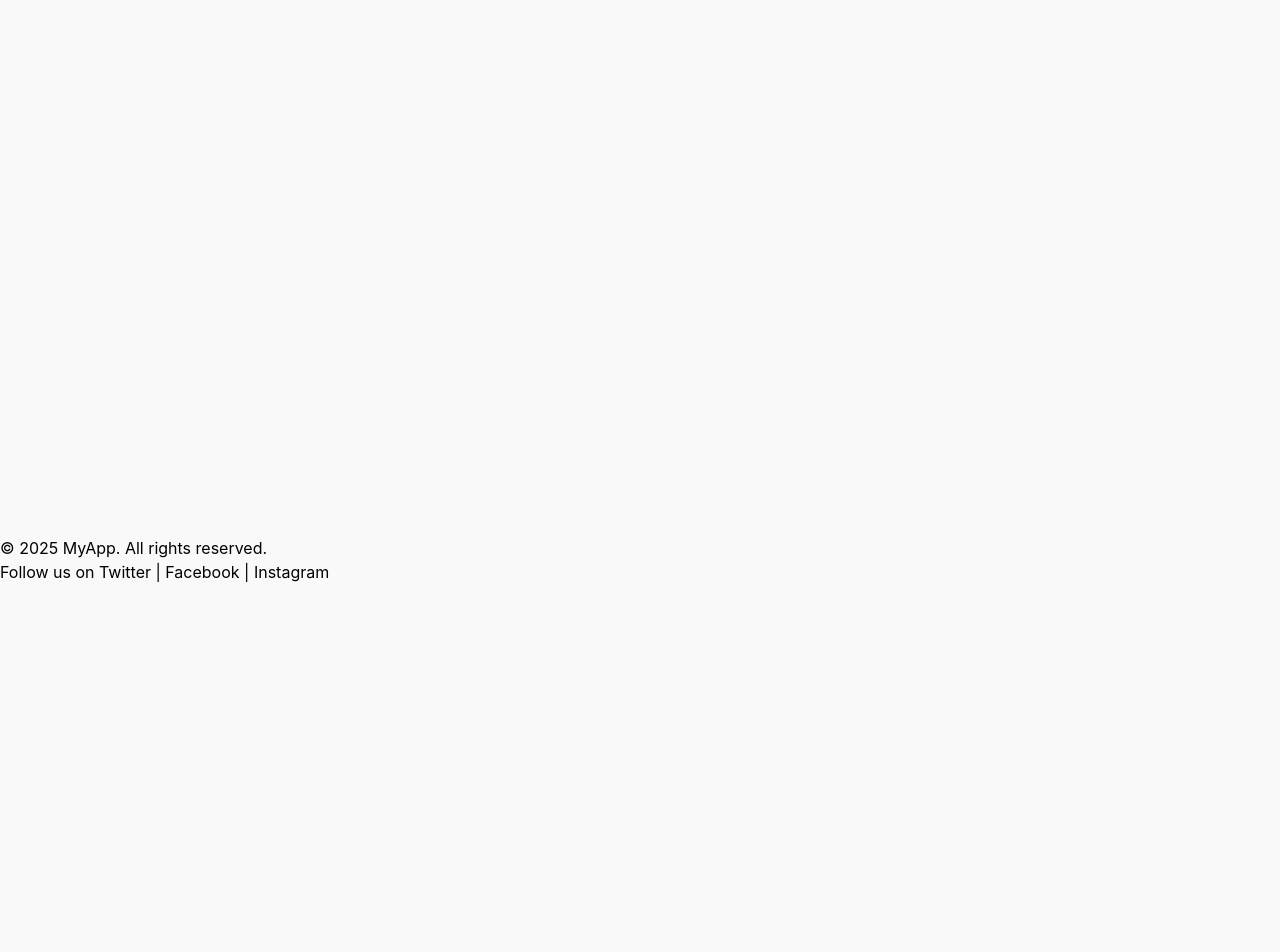
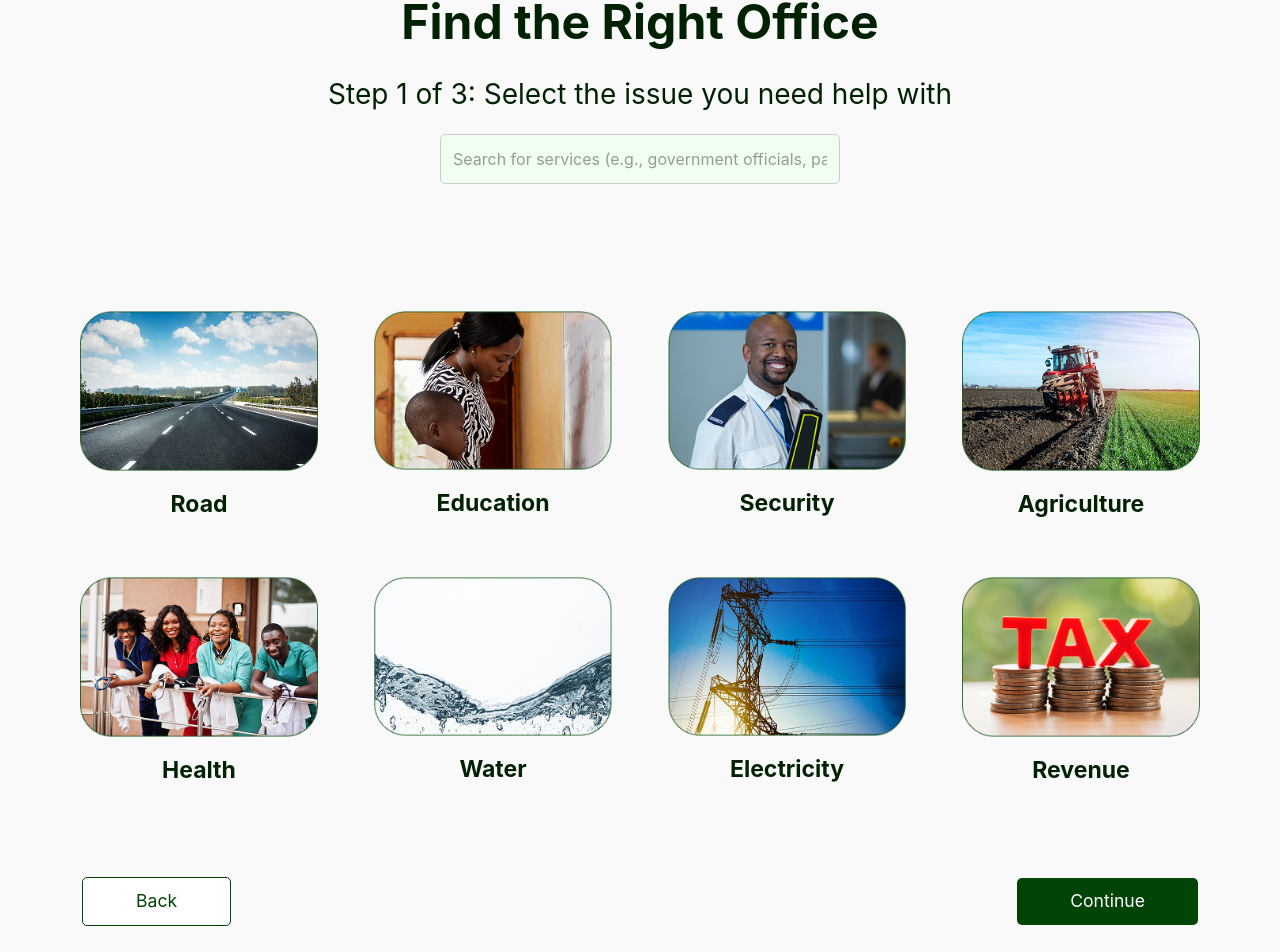
Before and after one commit to EjikeJosephUche/civiklink, a React (Vite) app in the folder frontend/: page /services in a window 1280 px wide. Shown: the part 160-1112 px from the top of the page. Before the commit the page ends 800 px from the top, so only its background shows below. Built offline with nearby package versions, Linux system fonts and the light colour scheme.

Commit message:
changed govrnment page to services page

```diff
--- a/frontend/src/pages/Government.tsx
+++ b/frontend/src/pages/Government.tsx
@@ -1,15 +1,2 @@
-import { GovBtnSection } from "../components/sections/GovBtnSection";
-import { GovCardsSection } from "../components/sections/GovCardsSection";
-import { GovOne } from "../components/sections/GovOne";
-
-const Government = () => {
- return (
-  <>
-  <GovOne />
-  <GovCardsSection />
-  <GovBtnSection />
-  </>
-
- );
-};
+const Government = () => <h2>Welcome to the Government Page</h2>;
 export default Government;
--- a/frontend/src/pages/Services.tsx
+++ b/frontend/src/pages/Services.tsx
@@ -1,2 +1,15 @@
-const Services = () => <h2>Welcome to the Services Page</h2>;
+import { GovBtnSection } from "../components/sections/GovBtnSection";
+import { GovCardsSection } from "../components/sections/GovCardsSection";
+import { GovOne } from "../components/sections/GovOne";
+
+const Services = () => {
+ return (
+  <>
+  <GovOne />
+  <GovCardsSection />
+  <GovBtnSection />
+  </>
+
+ );
+};
 export default Services;
```
